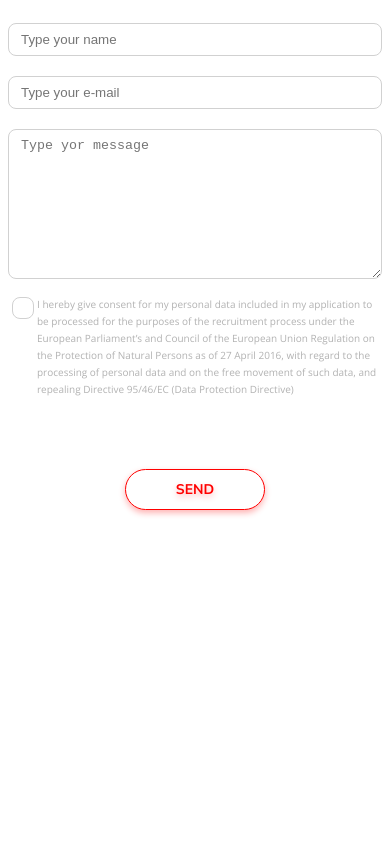
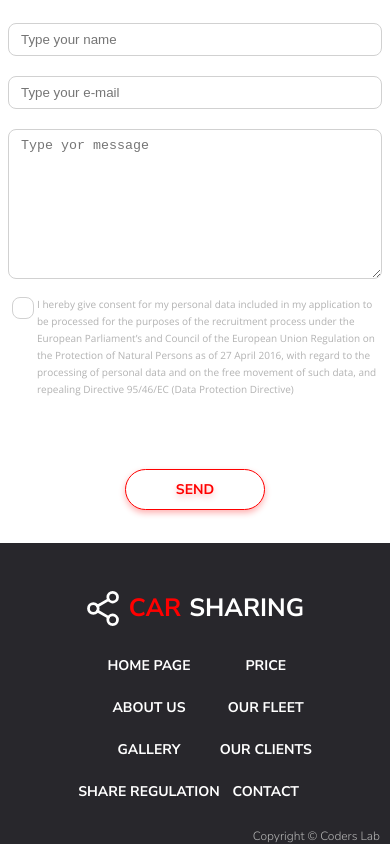
Before and after one commit to Sebarak/Car_sharing-RWD, a plain HTML site: page index.html in a window 390 px wide. Shown: the part 3970-4814 px from the top of the page. Before the commit the page ends 4513 px from the top, so only its background shows below. Drawn offline with nearby package versions, Linux system fonts and the light colour scheme.

Commit message:
Create footer for mobile

```diff
--- a/index.html
+++ b/index.html
@@ -123,5 +123,24 @@
     </section>
 </section>
 
+<footer class="container">
+    <div class="footer_logo">
+        <h2><span>CAR</span>SHARING</h2>
+    </div>
+    <div class="section">
+        <div class="section__links">
+            <a href="#">HOME PAGE</a>
+            <a href="#">ABOUT US</a>
+            <a href="#">GALLERY</a>
+            <a href="#">SHARE REGULATION</a>
+            <a href="#">PRICE</a>
+            <a href="#">OUR FLEET</a>
+            <a href="#">OUR CLIENTS</a>
+            <a href="#">CONTACT</a>
+        </div>
+        <p>Copyright &copy Coders Lab</p>
+    </div>
+</footer>
+
 </body>
 </html>
--- a/scss/components/_all.scss
+++ b/scss/components/_all.scss
@@ -7,3 +7,5 @@
 @import "service";
 
 @import "contact";
+
+@import "footer";
--- /dev/null
+++ b/scss/components/_footer.scss
@@ -0,0 +1,64 @@
+footer {
+  background-color: $color-content;
+  position: relative;
+
+  display: flex;
+  flex-direction: column;
+  justify-content: center;
+  align-items: center;
+
+  .footer_logo {
+    margin:40px 0 30px 0;
+    cursor:pointer;
+
+    display: flex;
+    justify-content: center;
+    h2 {
+      font: bold 25px/34px "Nunito Sans", sans-serif;
+      color: $color-white;
+
+      span {
+        color: $color-primary;
+        margin-right: 8px;
+      }
+    }
+  }
+  .section{
+    &__links {
+      margin-bottom: 20px;
+      display: flex;
+      height: 160px;
+      flex-direction: column;
+      flex-wrap: wrap;
+      justify-content: space-between;
+      align-items: center;
+      align-content: center;
+      a{
+        font: bold 14px/19px "Nunito Sans",sans-serif;
+        color: $color-white;
+        margin-bottom: 15px;
+      }
+      a:hover{
+        cursor: pointer;
+        color: $color-primary;
+        text-shadow: 0 3px 6px $color-primary-border;
+        transform: scale(1.02);
+      }
+    }
+    p{
+      font: 300 12px/16px "Nunito Sans",sans-serif;
+      color: $color-paragraphs-light;
+      position: absolute;
+      bottom: 0;
+      right: 10px;
+    }
+  }
+
+  .footer_logo::before {
+    content: "";
+    width: 35px;
+    height: 35px;
+    margin-right: 8px;
+    background: url(../../img/Icon.svg) no-repeat center/contain;
+  }
+}
```
Also changed, not shown: css/main.css, 1 other file.
